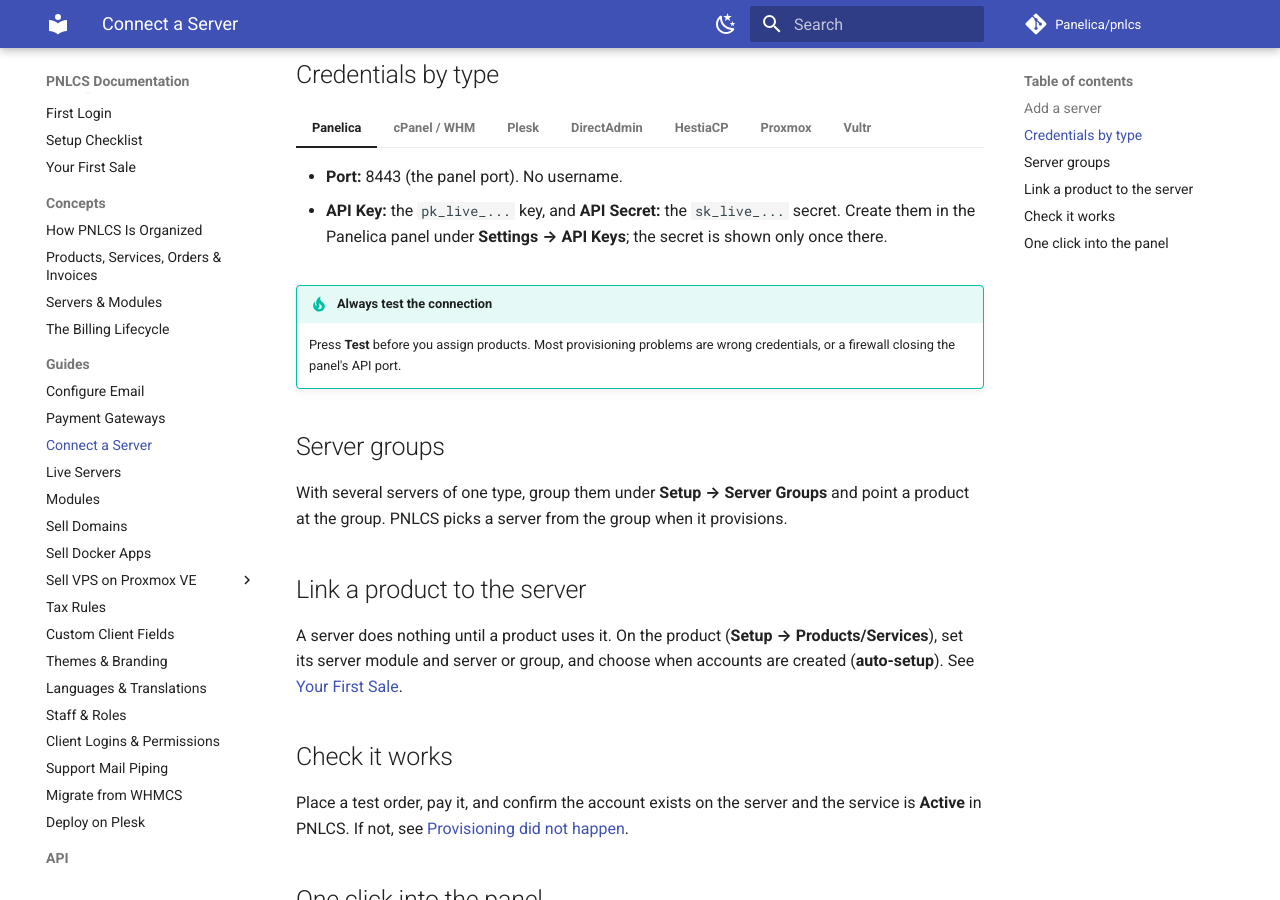
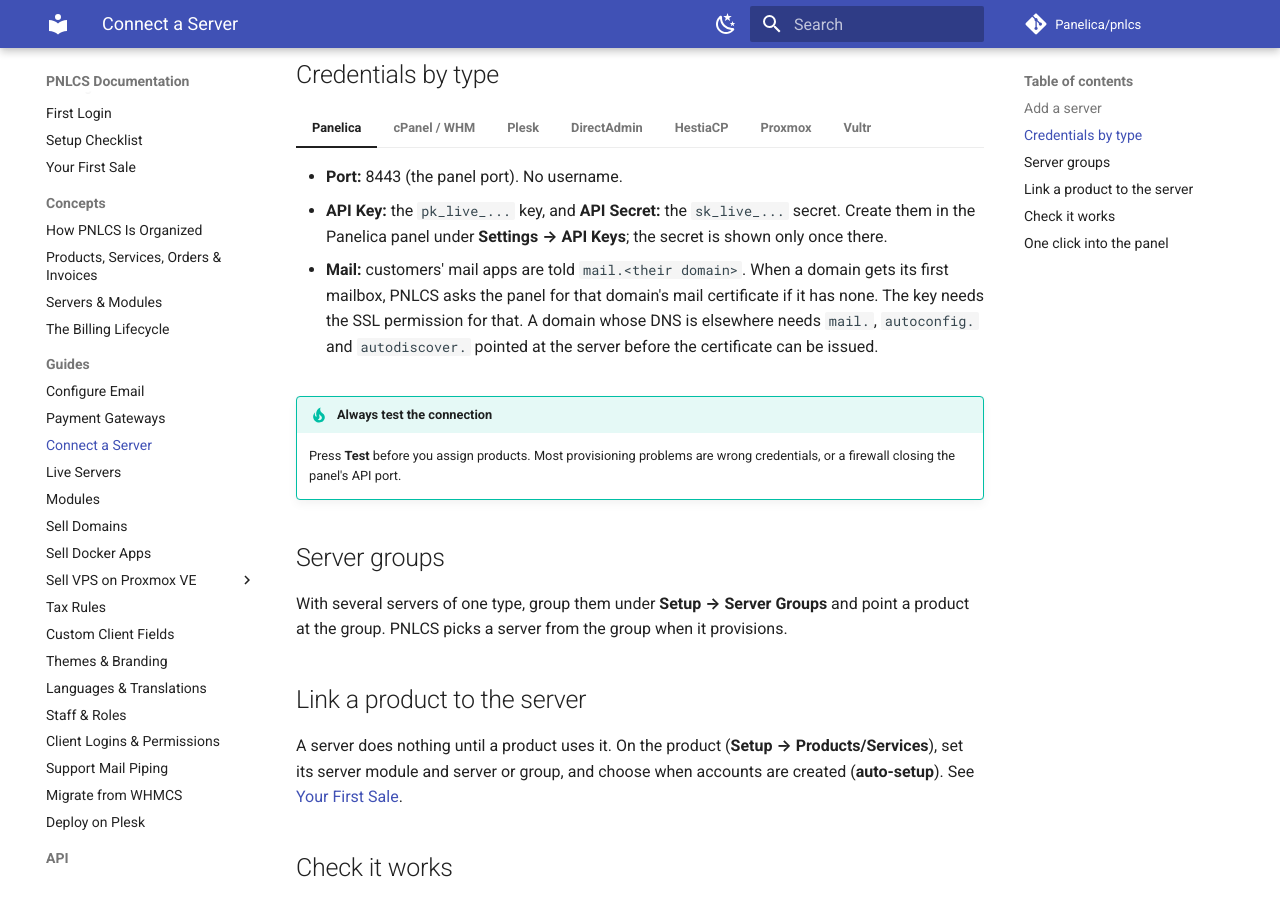
Before and after one commit to Panelica/pnlcs, an MkDocs documentation site: the page built from docs/guides/connect-a-server.md, in a window 1280 px wide and 900 px high, scrolled down 588 px. Built offline with MkDocs 1.6.1 and Material for MkDocs 9.7.7, drawn with Linux system fonts in a browser that asks for light colours; comment, search, counter and statistics services are not loaded.

Commit message:
docs(servers): how Panelica customers' mail host and mail certificate are set up

```diff
--- a/docs/guides/connect-a-server.md
+++ b/docs/guides/connect-a-server.md
@@ -23,6 +23,12 @@ Servers**.
     - **API Key:** the `pk_live_...` key, and **API Secret:** the `sk_live_...`
       secret. Create them in the Panelica panel under **Settings → API Keys**;
       the secret is shown only once there.
+    - **Mail:** customers' mail apps are told `mail.<their domain>`. When a
+      domain gets its first mailbox, PNLCS asks the panel for that domain's
+      mail certificate if it has none. The key needs the SSL permission for
+      that. A domain whose DNS is elsewhere needs `mail.`, `autoconfig.` and
+      `autodiscover.` pointed at the server before the certificate can be
+      issued.
 
 === "cPanel / WHM"
     - **Port:** 2087. **Username:** the WHM account, usually `root`.
```
